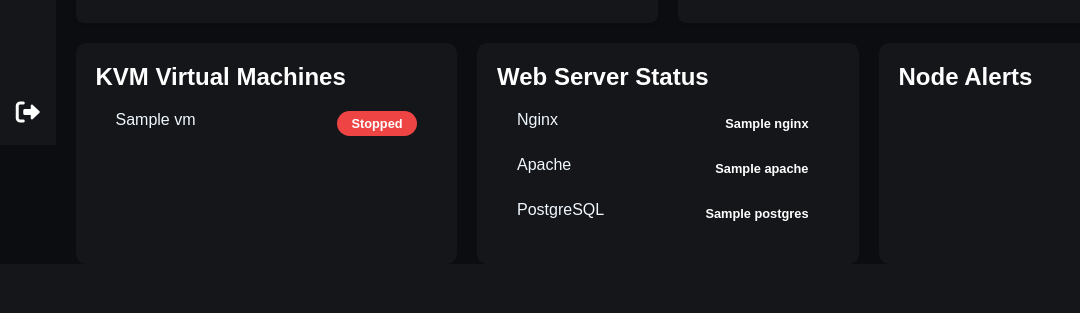
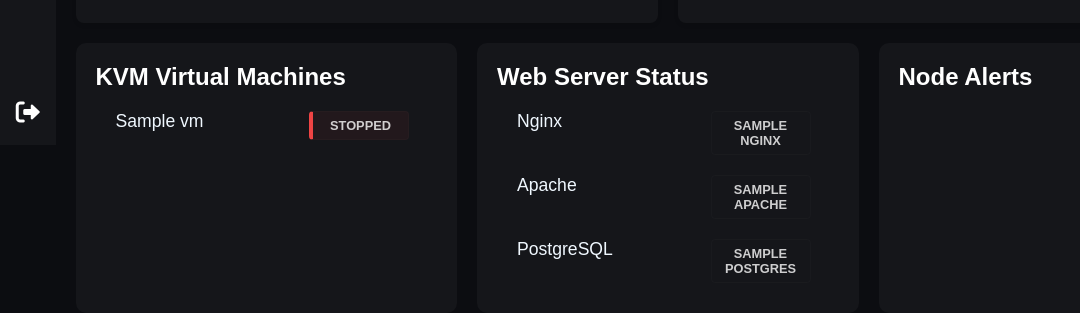
Before and after one commit to Kristinaa-dev/slash-dash, a Django app: template app/dashboard/templates/dashboard/index.html in a window 1280 px wide. Shown: the part 655-968 px from the top of the page, without its empty margins (0-1080 px from the left). Before the commit the page ends 876 px from the top, so only its background shows below. Run offline with Django 4.2, Linux system fonts and the light colour scheme; a user stored in the database is signed in; tables that the repository leaves empty hold one stand-in row (values such as "Sample post"); the template is opened without the code that fills it: most values are stand-ins (such as "Sample title", 1, 10 or a date in 2020); a map, chart or similar area stays blank; parts of the project's set-up code (start-up, migrations or seed data) failed here and were passed over.

Commit message:
Improve styles

```diff
--- a/app/dashboard/static/css/styles.css
+++ b/app/dashboard/static/css/styles.css
@@ -1,7 +1,4 @@
 :root {
-    /* Background */
-    --background-dark: #0c0d11;
-    --background-dark-secondary: #15161a;
     --restart: #EAB308;
     --warning-color-t: #eab20810;
     --alert-color: #F59E0B;
@@ -10,8 +7,32 @@
     --error-color-t: #ef444410;
     --positive: #22C55E;
     --debug-color-t: #22c55e10;
+    --background-dark: #0c0d11;
+    --background-dark-secondary: #15161a;
+    --background-dark-terciary: #333;
+    --text-color: #ffffff;
+    --text-color-time: #ffffffda;
+    --text-gray: #888;
+    --info-color: #3B82F6;
+    --info-color-t: #3b82f610;
+    --warning-color: #EAB308;
+    --warning-color-t: #eab20810;
+    --alert-color: #F59E0B;
+    --alert-color-t: #f59e0b10;
+    --error-color: #EF4444;
+    --error-color-t: #ef444410;
+    --debug-color: #22C55E;
+    --debug-color-t: #22c55e10;
+    --purple-color: #D870FF;
+    --purple-color-t: #D870FF10;
+    --teal-color: #17A2B8;
+    --teal-color-t: #17a2b810;
+    --badge-text: #ffffffca;
+}
 
-}
+
+
+
 
 * {
     box-sizing: border-box;
@@ -72,7 +93,6 @@ body {
 .info-button {
     font-weight: bold;
     border-radius: 25px;
-    color: white;
     display: inline-block;
     text-align: center;
     padding: 5px 10px;
@@ -80,28 +100,113 @@ body {
     min-width: 80px;
 }
 
+
+
+.status-badge.offline {
+    border-left: 4px solid var(--error-color);
+    background-color: var(--error-color-t);
+    /* or var(--error-color) */
+}
+
+.info-button {
+    font-size: 0.8rem;
+    padding: 6px 10px;
+    border-radius: 4px;
+    text-transform: uppercase;
+    font-weight: bold;
+    margin-right: 8px;
+    color: var(--badge-text);
+    border: 1px solid #ffffff05;
+    width: 100px;
+}
+
+.control {
+    border-left: 4px solid var(--purple-color);
+    background-color: var(--purple-color-t);
+}
+
+.service-name {
+    /* font-weight:600; */
+    font-size: 1.1rem;
+}
+
+
 /* Status Colors */
 .info-button.running {
-    background-color: var(--positive);
+    border-left: 4px solid var(--debug-color);
+    background-color: var(--debug-color-t);
 }
 
 .info-button.stopped {
-    background-color: var(--negative);
+    border-left: 4px solid var(--error-color);
+    background-color: var(--error-color-t);
 }
 
 .info-button.paused {
-    background-color: var(--alert-color);
+    border-left: 4px solid var(--warning-color);
+    background-color: var(--warning-color-t);
 }
 
 .info-button.unknown {
-    background-color: var(--negative);
+    border-left: 4px solid var(--error-color);
+    background-color: var(--error-color-t);
 }
-.cont-name{
+
+.cont-name {
     font-weight: bold;
 }
-.item{
+
+.item {
     display: flex;
     justify-content: space-between;
     flex-direction: row;
     padding: 10px 20px;
 }
+
+
+.node-alerts-container {
+    background-color: #1e293b;
+    /* Dark background similar to your screenshot */
+    color: #ffffff;
+    padding: 20px;
+    border-radius: 8px;
+    max-width: 600px;
+    margin: 0 auto;
+}
+
+.node-alerts-header {
+    display: flex;
+    justify-content: space-between;
+    align-items: center;
+    margin-bottom: 16px;
+}
+
+.node-alerts-header h2 {
+    margin: 0;
+}
+
+.node-alerts-grid {
+    display: grid;
+    grid-template-columns: repeat(auto-fill, minmax(80px, 1fr));
+    gap: 20px;
+    text-align: center;
+    padding: 10px 20px;
+}
+
+/* Each node card */
+.node-alert {
+    background-color: #334155;
+    padding: 16px;
+    border-radius: 8px;
+}
+
+.node-alert-name {
+    font-size: 14px;
+    margin-bottom: 8px;
+    opacity: 0.8;
+}
+
+.node-alert-count {
+    font-size: 28px;
+    font-weight: bold;
+}
```
Also changed, not shown: app/dashboard/static/css/alerts.css (added, +83 -0 lines), app/dashboard/static/css/docker.css (+7 -36 lines), app/dashboard/static/css/nodes.css (+0 -32 lines), app/dashboard/static/css/graphs.css (line endings or trailing spaces).
